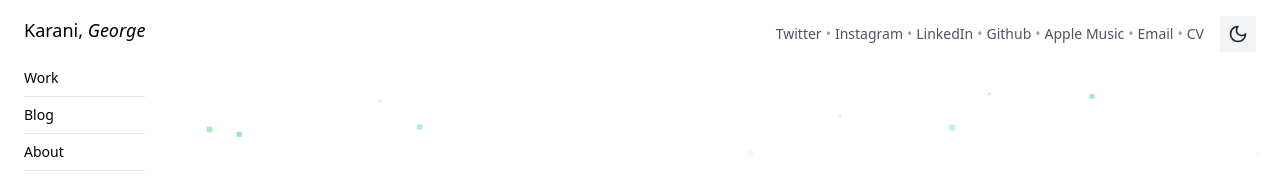
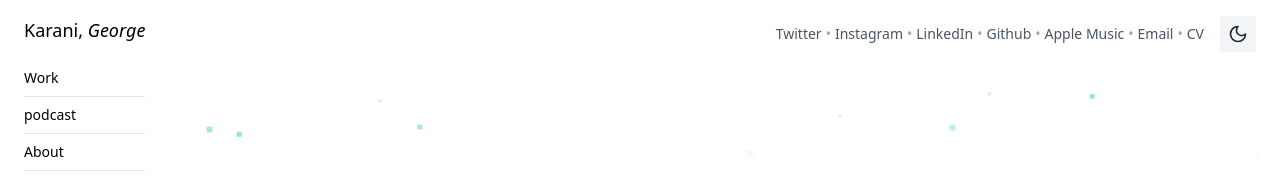
Before and after one commit to 21givenchy/scaling-chainsaw, a Next.js app: page /projects in a window 1280 px wide. Shown: the top 187 px of the page. Built offline with nearby package versions, Linux system fonts and the light colour scheme.

Commit message:
fix: update navigation link from Blog to Podcast

```diff
--- a/components/NavLinks.tsx
+++ b/components/NavLinks.tsx
@@ -5,7 +5,7 @@ import { usePathname } from "next/navigation"
 
 const navItems = [
   { href: "/projects", label: "Work" },
-  { href: "/blog", label: "Blog" },
+  { href: "/podcast", label: "podcast" },
   { href: "/about", label: "About" },
 ]
 
```
